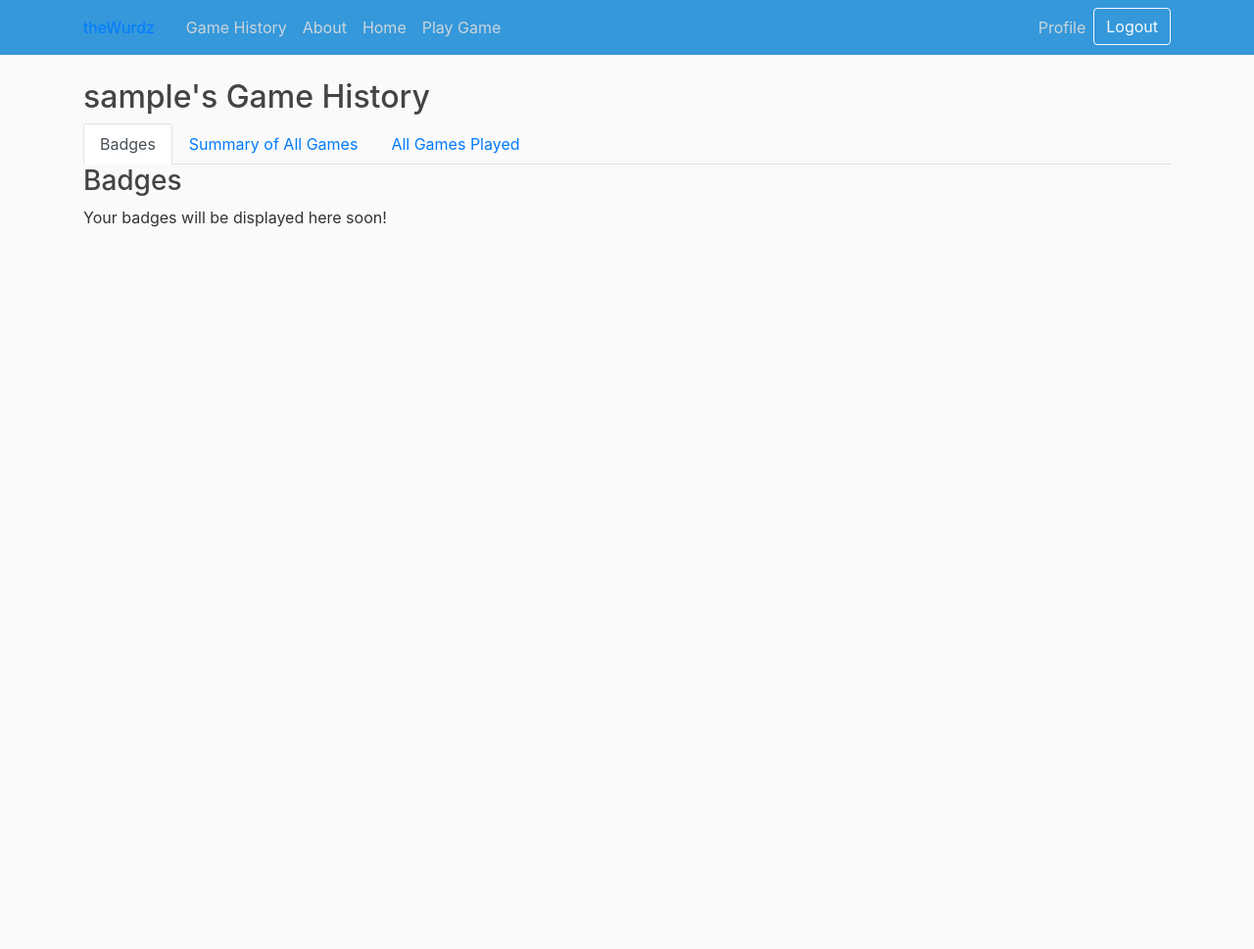
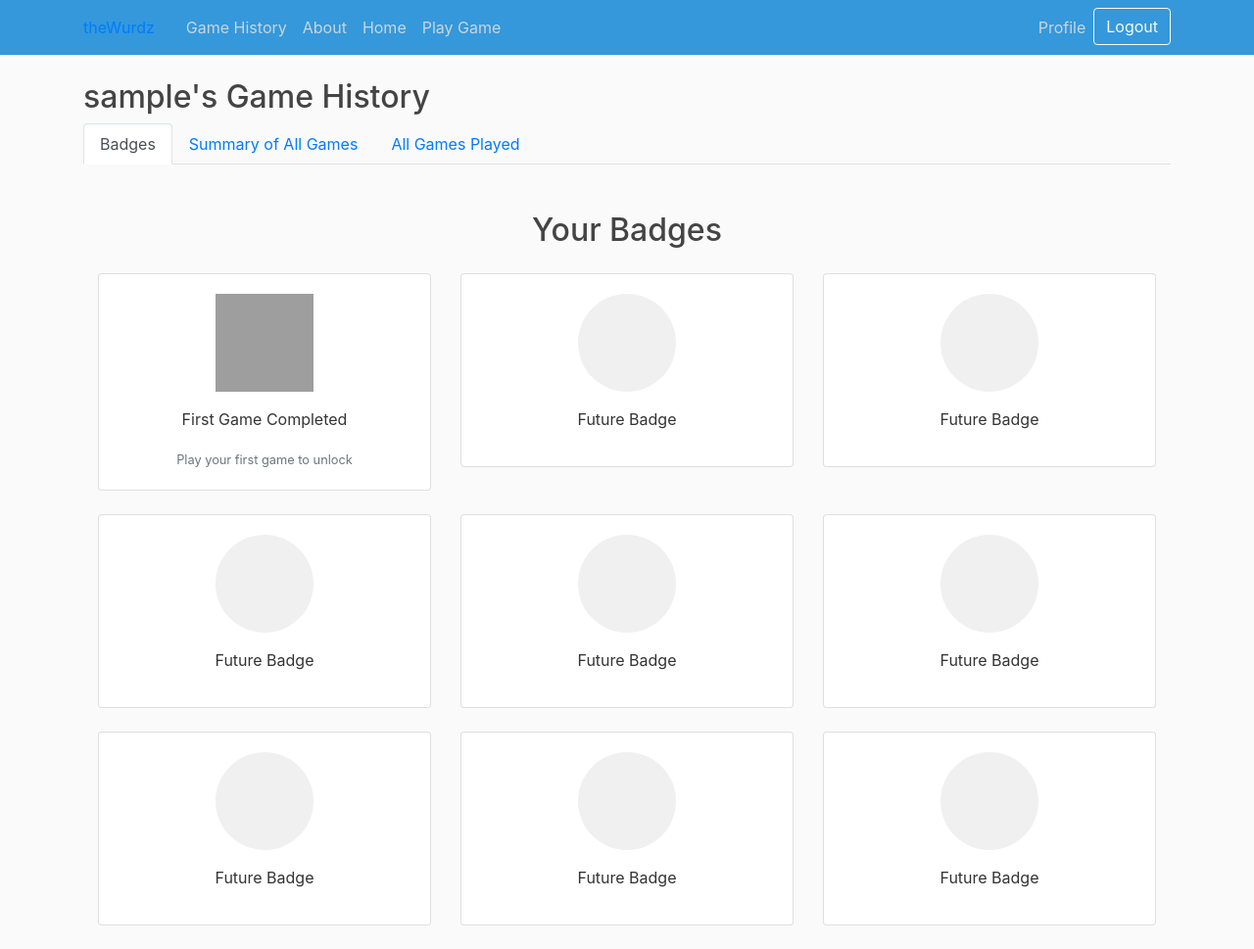
Before and after one commit to gato365/project-75-emans-wordle, a Django app: a page that uses wordle_gato365/users/templates/users/badges.html in a window 1280 px wide. Shown: the whole page at 98% size. Before the commit the page ends 232 px from the top, so only its background shows below. Run offline with Django 5.2, Linux system fonts and the light colour scheme; the visitor is signed in with stand-in values (Sample User, id 1); data that the repository does not hold is empty; parts of the project's set-up code (start-up, migrations or seed data) failed here and were passed over; some libraries are stand-ins or nearby versions; grey boxes are pictures that could not be loaded.

Commit message:
Update game title to 'theWurdz'; refactor game history sorting to descending order; implement badges view with dynamic badge display

```diff
--- a/wordle_gato365/users/templates/users/badges.html
+++ b/wordle_gato365/users/templates/users/badges.html
@@ -1,2 +1,57 @@
-<h3>Badges</h3>
-<p>Your badges will be displayed here soon!</p>
+{% extends "users/base.html" %}
+{% load static %}
+
+{% block content %}
+<div class="container mt-5">
+    <h2 class="text-center mb-4">Your Badges</h2>
+    <div class="row">
+        <!-- First Game Badge -->
+        <div class="col-md-4 mb-4">
+            <div class="card {% if games_played > 0 %}border-success{% endif %}">
+                <div class="card-body text-center">
+                    <div style="width: 100px; height: 100px; margin: 0 auto; position: relative;">
+                        <img src="{% static 'wordle/images/logo2021_close.png' %}" alt="First Game Badge" style="width: 100%; height: 100%; object-fit: cover; {% if games_played == 0 %}filter: grayscale(100%) opacity(0.5);{% endif %}">
+                        {% if games_played > 0 %}
+                            <div style="position: absolute; top: 0; right: 0; background-color: #28a745; border-radius: 50%; padding: 5px;">
+                                <i class="fas fa-check text-white"></i>
+                            </div>
+                        {% endif %}
+                    </div>
+                    <p class="mt-3">First Game Completed</p>
+                    {% if games_played > 0 %}
+                        <small class="text-success">Unlocked!</small>
+                    {% else %}
+                        <small class="text-muted">Play your first game to unlock</small>
+                    {% endif %}
+                </div>
+            </div>
+        </div>
+
+        <!-- Placeholder badges -->
+        {% for i in "12345678" %}
+        <div class="col-md-4 mb-4">
+            <div class="card">
+                <div class="card-body text-center">
+                    <div style="width: 100px; height: 100px; background-color: #f0f0f0; border-radius: 50%; margin: 0 auto;">
+                        <!-- Badge placeholder -->
+                    </div>
+                    <p class="mt-3">Future Badge</p>
+                </div>
+            </div>
+        </div>
+        {% endfor %}
+    </div>
+</div>
+{% endblock %}
+
+{% block extra_head %}
+<link rel="stylesheet" href="https://cdnjs.cloudflare.com/ajax/libs/font-awesome/5.15.3/css/all.min.css">
+<style>
+    .card {
+        transition: transform 0.3s;
+    }
+    .card:hover {
+        transform: scale(1.05);
+    }
+</style>
+{% endblock %}
--- a/wordle_gato365/users/views.py
+++ b/wordle_gato365/users/views.py
@@ -109,7 +109,7 @@ def general_game_history(request):
         win_rate = 0
 
     game_data = []
-    for game in games.order_by('date'):
+    for game in games.order_by('-date'):
         guesses = Guess.objects.filter(game=game)
         guess_times = GuessTime.objects.filter(guess__game=game)
 
@@ -131,10 +131,27 @@ def general_game_history(request):
 
     return render(request, 'users/game_history.html', context)
 
+
+
 @login_required
 def badges(request):
     # This will be implemented later
     return render(request, 'users/badges.html')
+
+
+def badges_view(request):
+    user = request.user
+
+    games = Game.objects.filter(user=user)
+    games_played = games.count()
+
+    context = {
+        'badge_1_games_played': games_played,
+    }
+    return render(request, 'users/badges.html', context)
+
+
+
 
 # You can keep these separate views if needed, or remove them if not used
 @login_required
--- a/wordle_gato365/wordle/templates/wordle/game.html
+++ b/wordle_gato365/wordle/templates/wordle/game.html
@@ -14,7 +14,7 @@
 
 
     <div id="game">
-        <h1>WURDZ</h1>
+        <h1>theWurdz</h1>
         <button id="startButton">Start Game</button>
         <button id="restartButton" style="display: none;">Restart Game</button>
         <input type="text" id="guessInput" style="display: none;" placeholder="Enter your guess" maxlength="5" autocomplete="off" autocorrect="off" autocapitalize="off"
```
Also changed, not shown: 2 other files.
